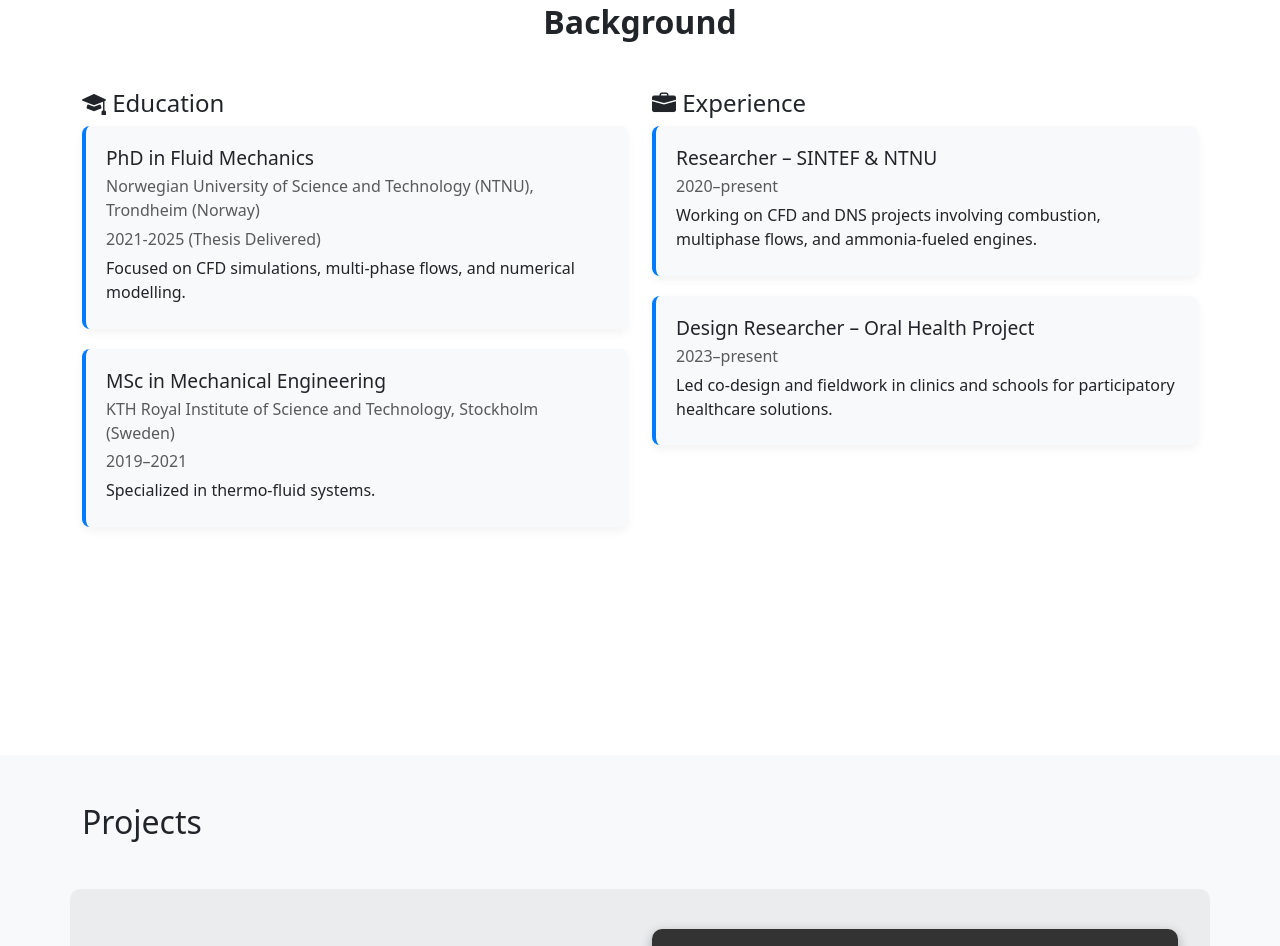
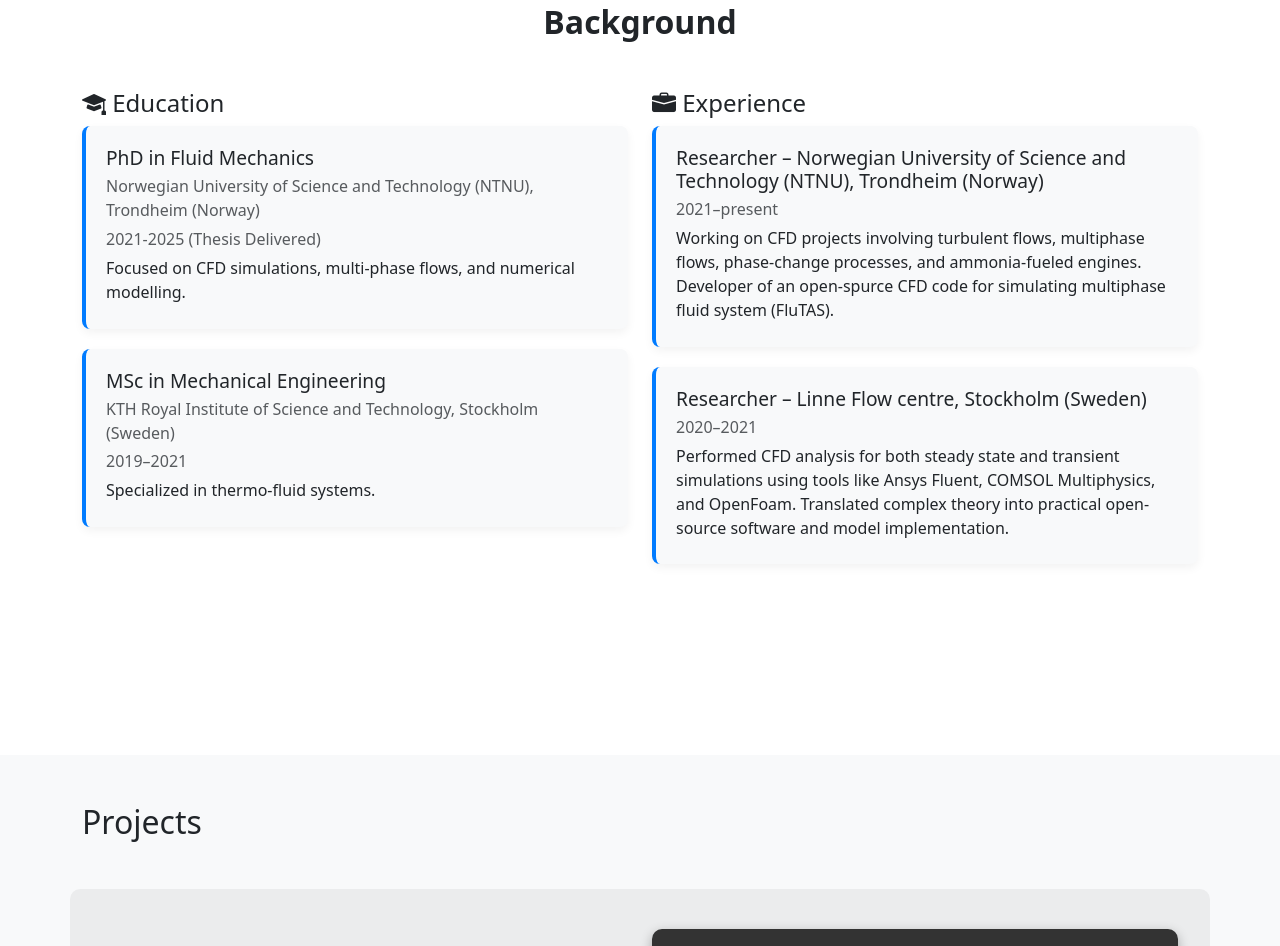
Before and after one commit to salarzs/salarzs.github.io, a plain HTML site: page index.html in a window 1280 px wide. Shown: the part 915-1861 px from the top of the page. Drawn offline with nearby package versions, Linux system fonts and the light colour scheme; grey boxes are pictures that could not be loaded.

Commit message:
Initial commit

```diff
--- a/index.html
+++ b/index.html
@@ -70,14 +70,21 @@
       <div class="col-md-6 mb-4">
         <h4><i class="bi bi-briefcase-fill"></i> Experience</h4>
         <div class="timeline-card">
-          <h5>Researcher – SINTEF & NTNU</h5>
-          <p class="text-muted">2020–present</p>
-          <p>Working on CFD and DNS projects involving combustion, multiphase flows, and ammonia-fueled engines.</p>
+          <h5>Researcher – Norwegian University of Science and Technology
+              (NTNU), Trondheim (Norway)</h5>
+          <p class="text-muted">2021–present</p>
+          <p>Working on CFD projects involving turbulent flows,
+          multiphase flows, phase-change processes, and ammonia-fueled engines.
+          Developer of an open-spurce CFD code for simulating multiphase fluid
+          system (FluTAS).</p>
         </div>
         <div class="timeline-card">
-          <h5>Design Researcher – Oral Health Project</h5>
-          <p class="text-muted">2023–present</p>
-          <p>Led co-design and fieldwork in clinics and schools for participatory healthcare solutions.</p>
+          <h5>Researcher – Linne Flow centre, Stockholm (Sweden)</h5>
+          <p class="text-muted">2020–2021</p>
+          <p>Performed CFD analysis for both steady state and transient
+             simulations using tools like Ansys Fluent, COMSOL Multiphysics,
+             and OpenFoam. Translated complex theory into practical open-source
+             software and model implementation.  </p>
         </div>
       </div>
 
```
